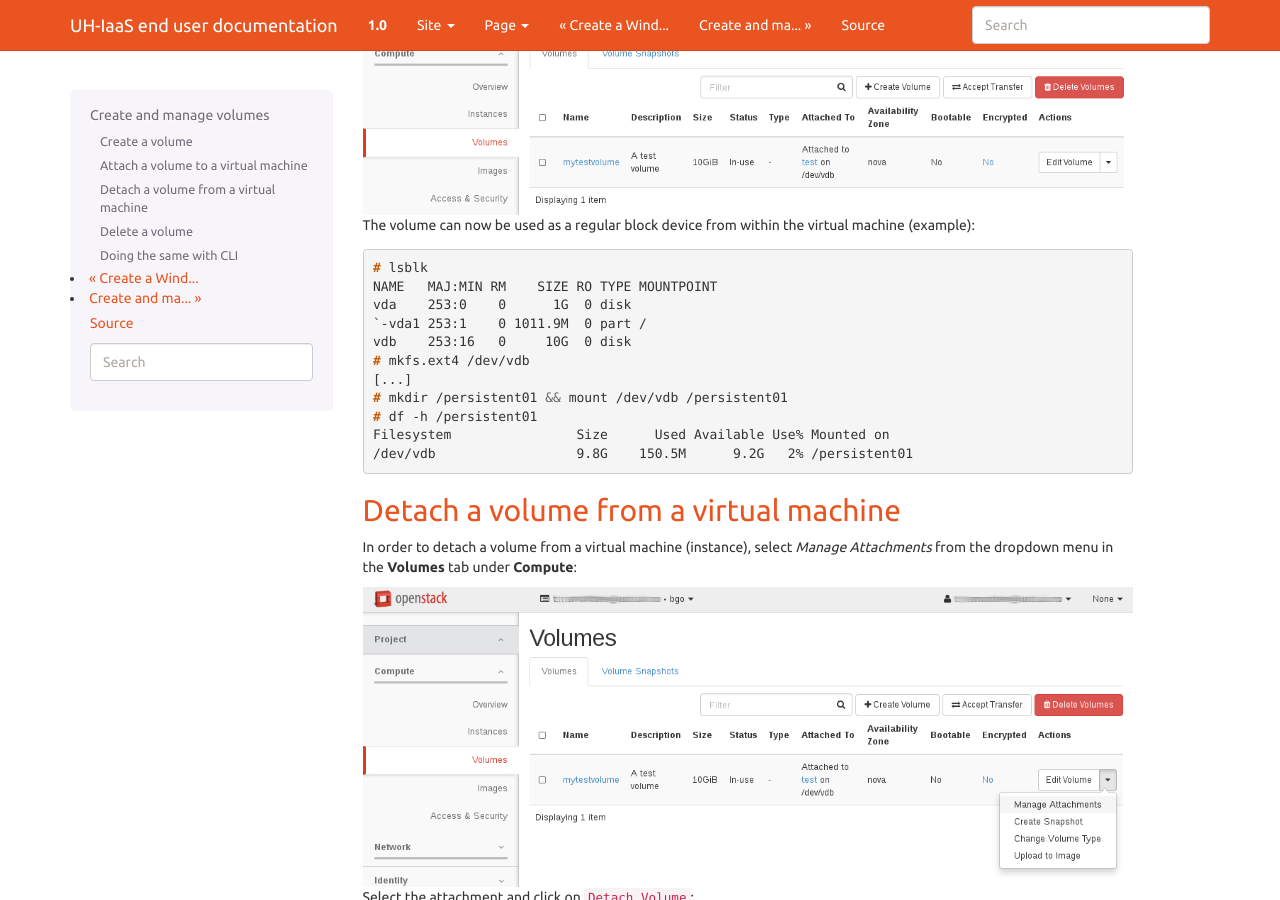
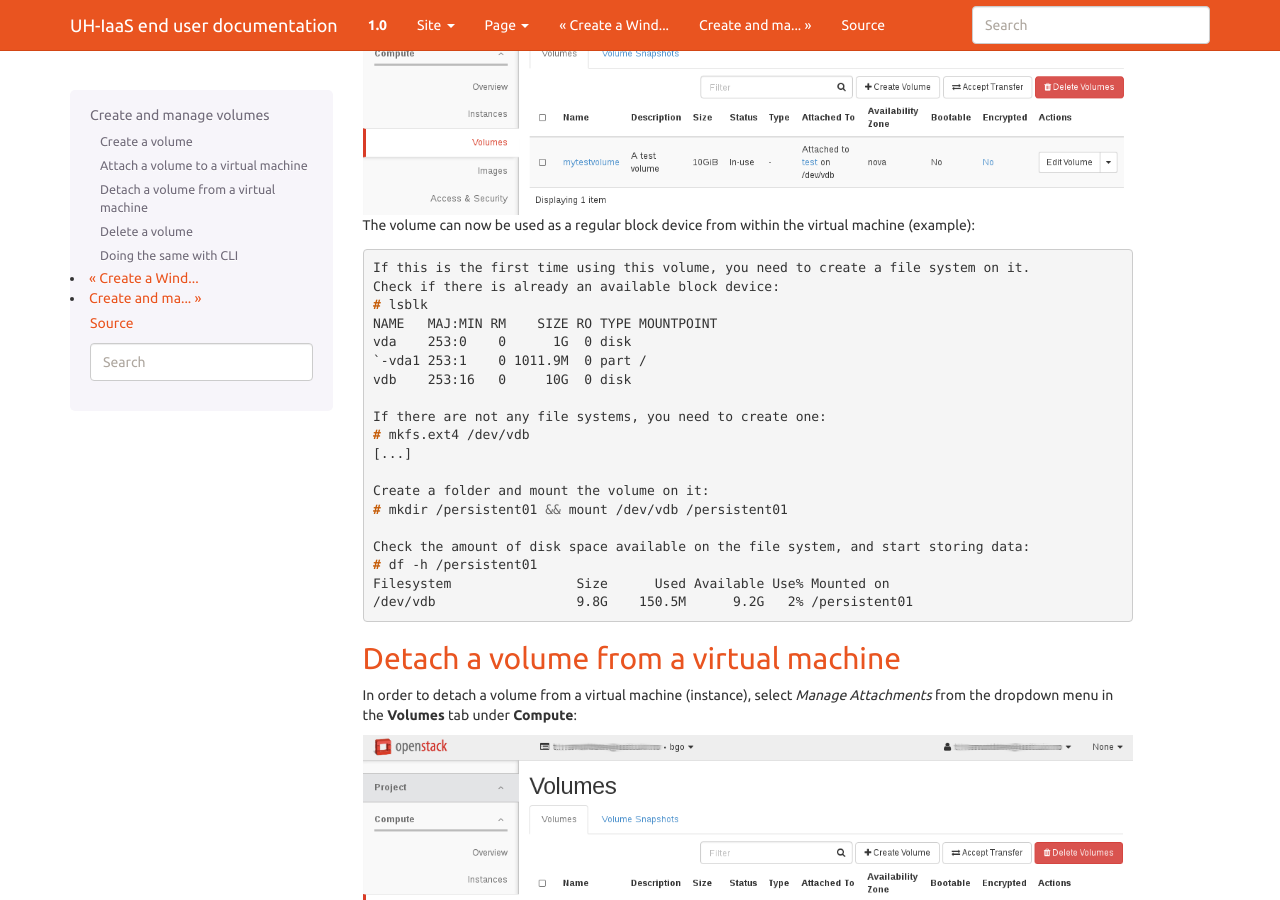
Before and after one commit to norcams/docs-enduser, a Sphinx documentation site: the page built from docs/manage-volumes.rst, in a window 1280 px wide and 900 px high, scrolled down 2979 px. Built offline with Sphinx 7.4.7, drawn with Linux system fonts in a browser that asks for light colours.

Commit message:
added details about volume management

```diff
--- a/docs/manage-volumes.rst
+++ b/docs/manage-volumes.rst
@@ -77,16 +77,25 @@ The volume is now attached to the virtual machine.
 The volume can now be used as a regular block device from within the
 virtual machine (example):
 
+
 .. code-block:: console
 
+  If this is the first time using this volume, you need to create a file system on it.
+  Check if there is already an available block device:
   # lsblk
   NAME   MAJ:MIN RM    SIZE RO TYPE MOUNTPOINT
   vda    253:0    0      1G  0 disk
   `-vda1 253:1    0 1011.9M  0 part /
   vdb    253:16   0     10G  0 disk
+
+  If there are not any file systems, you need to create one:
   # mkfs.ext4 /dev/vdb
   [...]
+
+  Create a folder and mount the volume on it:
   # mkdir /persistent01 && mount /dev/vdb /persistent01
+
+  Check the amount of disk space available on the file system, and start storing data:
   # df -h /persistent01
   Filesystem                Size      Used Available Use% Mounted on
   /dev/vdb                  9.8G    150.5M      9.2G   2% /persistent01
```
